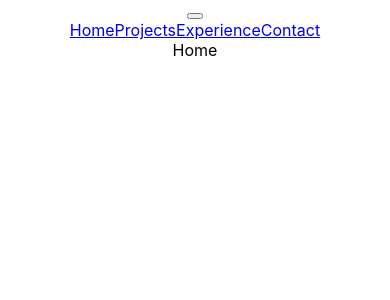
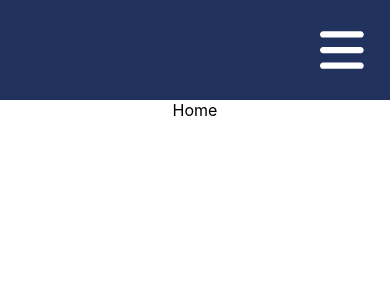
Before and after one commit to PeaFunk3000/react-portfolio-2, a React (Create React App) app: page / in a window 390 px wide. Shown: the top 300 px of the page. Built offline with nearby package versions, Linux system fonts and the light colour scheme.

Commit message:
expandnavbar logic and FAIcon install

```diff
--- a/package.json
+++ b/package.json
@@ -3,6 +3,10 @@
   "version": "0.1.0",
   "private": true,
   "dependencies": {
+    "@fortawesome/fontawesome-svg-core": "^6.3.0",
+    "@fortawesome/free-regular-svg-icons": "^6.3.0",
+    "@fortawesome/free-solid-svg-icons": "^6.3.0",
+    "@fortawesome/react-fontawesome": "^0.2.0",
     "@testing-library/jest-dom": "^5.16.5",
     "@testing-library/react": "^13.4.0",
     "@testing-library/user-event": "^13.5.0",
--- a/src/App.css
+++ b/src/App.css
@@ -2,37 +2,7 @@
   text-align: center;
 }
 
-.App-logo {
-  height: 40vmin;
-  pointer-events: none;
+body {
+padding: 0;
+margin: 0;
 }
-
-@media (prefers-reduced-motion: no-preference) {
-  .App-logo {
-    animation: App-logo-spin infinite 20s linear;
-  }
-}
-
-.App-header {
-  background-color: #282c34;
-  min-height: 100vh;
-  display: flex;
-  flex-direction: column;
-  align-items: center;
-  justify-content: center;
-  font-size: calc(10px + 2vmin);
-  color: white;
-}
-
-.App-link {
-  color: #61dafb;
-}
-
-@keyframes App-logo-spin {
-  from {
-    transform: rotate(0deg);
-  }
-  to {
-    transform: rotate(360deg);
-  }
-}
--- a/src/components/Navbar.js
+++ b/src/components/Navbar.js
@@ -1,11 +1,20 @@
-import React from 'react'
+import React, { useState } from "react";
 import { Link } from "react-router-dom";
+import "../styles/Navbar.css";
+import { FontAwesomeIcon } from '@fortawesome/react-fontawesome'
+import { faBars } from '@fortawesome/free-solid-svg-icons'
 
 function Navbar() {
+    const [expandNavbar, setExpandNavbar] = useState(false);
+
   return (
-    <div className='navbar'>
+    <div className="navbar" id={expandNavbar ? "open" : "close"}>
     <div className="toggleButton">
-        <button></button>
+        <button onClick={() => {
+            setExpandNavbar((prev) => !prev)
+        }}>
+            <FontAwesomeIcon icon={faBars}/>
+        </button>
     </div>
     <div className="links">
         <Link to="/">Home</Link>
@@ -13,9 +22,8 @@ function Navbar() {
         <Link to="/experience">Experience</Link>
         <Link to="/contact">Contact</Link>
     </div>
-
     </div>
   )
 }
 
-export default Navbar
+export default Navbar;
--- /dev/null
+++ b/src/styles/Navbar.css
@@ -0,0 +1,96 @@
+:root {
+    --first-color:#f5eec2;
+    --second-color: #416a59;
+    --third-color:  #39395f;
+    --fourth-color: #73a24e;
+    --fifth-color: #a9c25d;
+}
+
+.navbar {
+    width: 100%;
+    height: 100px;
+    background: #21325e;
+  }
+
+  .links {
+    width: 100%;
+    height: 100%;
+    display: flex;
+    align-items: center;
+    justify-content: center;
+    color: white;
+  }
+
+  .navbar a {
+    color: white;
+    text-decoration: none;
+    margin: 20px;
+    font-size: 25px;
+  }
+
+  .toggleButton {
+    width: 100%;
+    height: 100px;
+    display: flex;
+    align-items: center;
+    justify-content: flex-end;
+  }
+
+  .toggleButton svg {
+    font-size: 50px;
+  }
+  .toggleButton button {
+    margin-right: 20px;
+    background-color: transparent;
+    border: none;
+    color: white;
+    cursor: pointer;
+  }
+
+  #open {
+    height: 100vh;
+  }
+
+  #open .links {
+    flex-direction: column;
+    justify-content: flex-start;
+    margin-top: 100px;
+  }
+
+  #open a {
+    width: 100%;
+    text-align: center;
+  }
+
+  @media only screen and (max-width: 900px) {
+    .navbar a {
+      width: 70px;
+    }
+  }
+
+  @media only screen and (max-width: 600px) {
+    .toggleButton {
+      display: flex;
+    }
+    #close a {
+      display: none;
+    }
+  }
+
+  @media only screen and (min-width: 600px) {
+    .toggleButton {
+      display: none;
+    }
+
+    .hiddenLinks {
+      display: none;
+    }
+
+    #open {
+      height: 100px;
+    }
+
+    #open .links {
+      flex-direction: row;
+    }
+}
```
Also changed, not shown: 1 other file (tests, documents, lock files or other folders).
